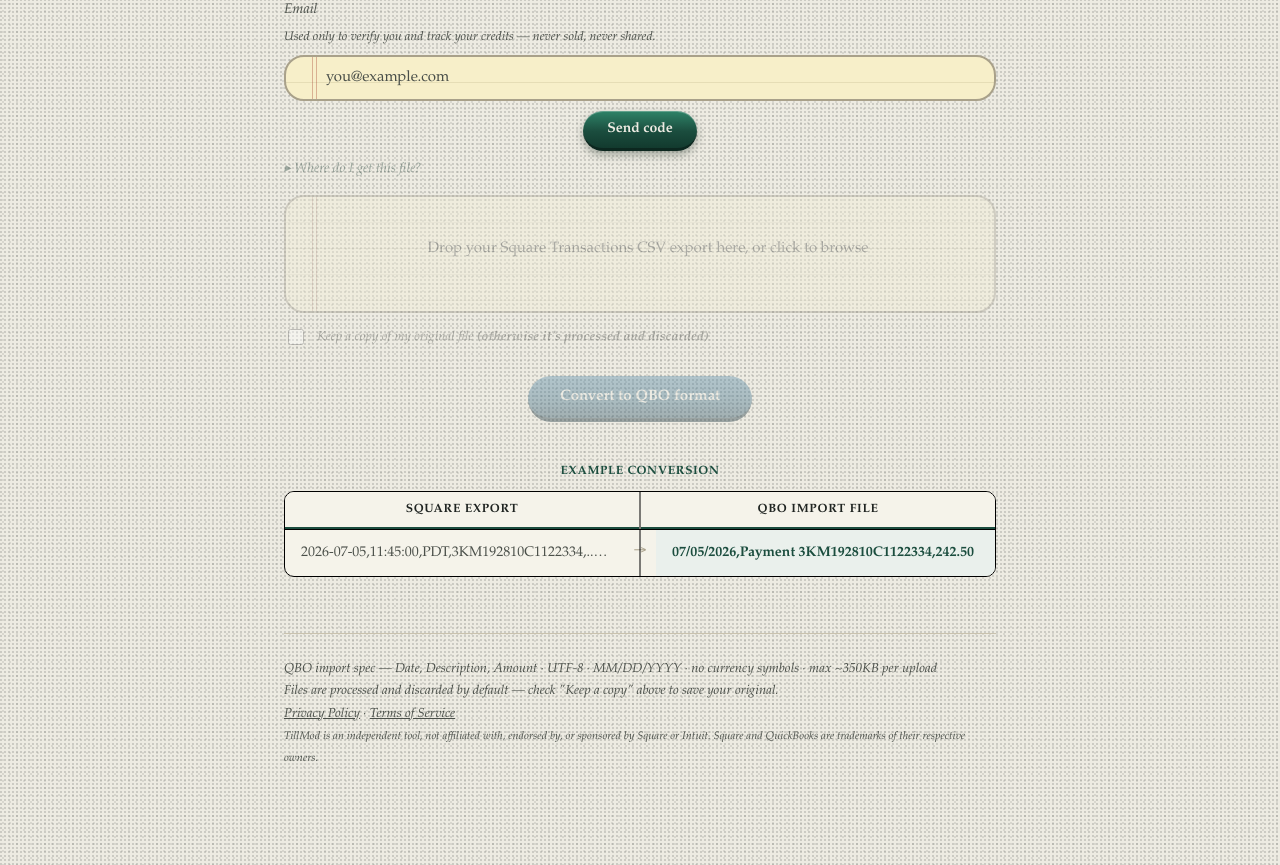
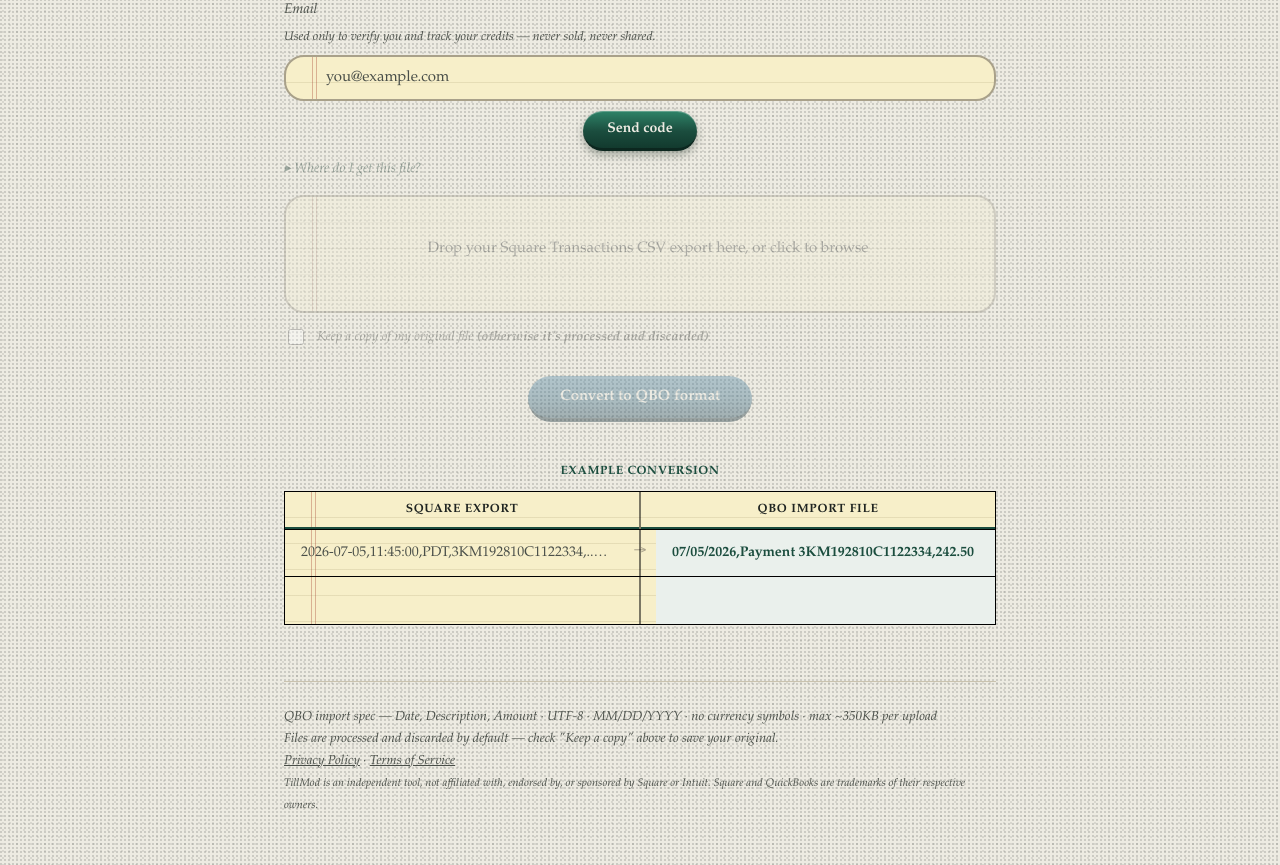
Before and after one commit to workathome180/TillMod, a Flask app: page / in a window 1280 px wide. Shown: the part 1133-1998 px from the top of the page. Run offline with Flask 3, Linux system fonts and the light colour scheme.

Commit message:
Apply Ledger Margin yellow/red-stripe background to example-conversion table, square corners, extra blank row
John's request: match the site's legal-pad ledger look, remove rounded corners, add one more empty row for authenticity.

Co-Authored-By: Claude Sonnet 5 <noreply@anthropic.com>

```diff
--- a/templates/index.html
+++ b/templates/index.html
@@ -181,8 +181,17 @@
     position: relative;
     margin: 10px 0 40px;
     border: 1px solid #000;
-    background: var(--paper-raised);
-    border-radius: var(--radius-md);
+    background:
+      linear-gradient(to right, transparent 26px, rgba(161, 61, 44, 0.35) 26px, rgba(161, 61, 44, 0.35) 27px, transparent 27px),
+      linear-gradient(to right, transparent 30px, rgba(161, 61, 44, 0.35) 30px, rgba(161, 61, 44, 0.35) 31px, transparent 31px),
+      repeating-linear-gradient(
+        to bottom,
+        transparent,
+        transparent 25px,
+        rgba(122, 108, 61, 0.28) 26px
+      ),
+      var(--legal-pad-yellow);
+    border-radius: 0;
     overflow: hidden;
   }
 
@@ -216,7 +225,7 @@
   }
 
   .ledger-strip .label-row .label-cell {
-    background: var(--paper-raised);
+    background: transparent;
     color: var(--ink);
     font-weight: 700;
     font-style: normal;
@@ -820,6 +829,11 @@
         <div class="arrow">→</div>
         <div class="cell after">07/05/2026,Payment 3KM192810C1122334,242.50</div>
       </div>
+      <div class="row">
+        <div class="cell before">&nbsp;</div>
+        <div class="arrow"></div>
+        <div class="cell after">&nbsp;</div>
+      </div>
     </div>
     <div id="status"></div>
     <div id="warnings"></div>
```
